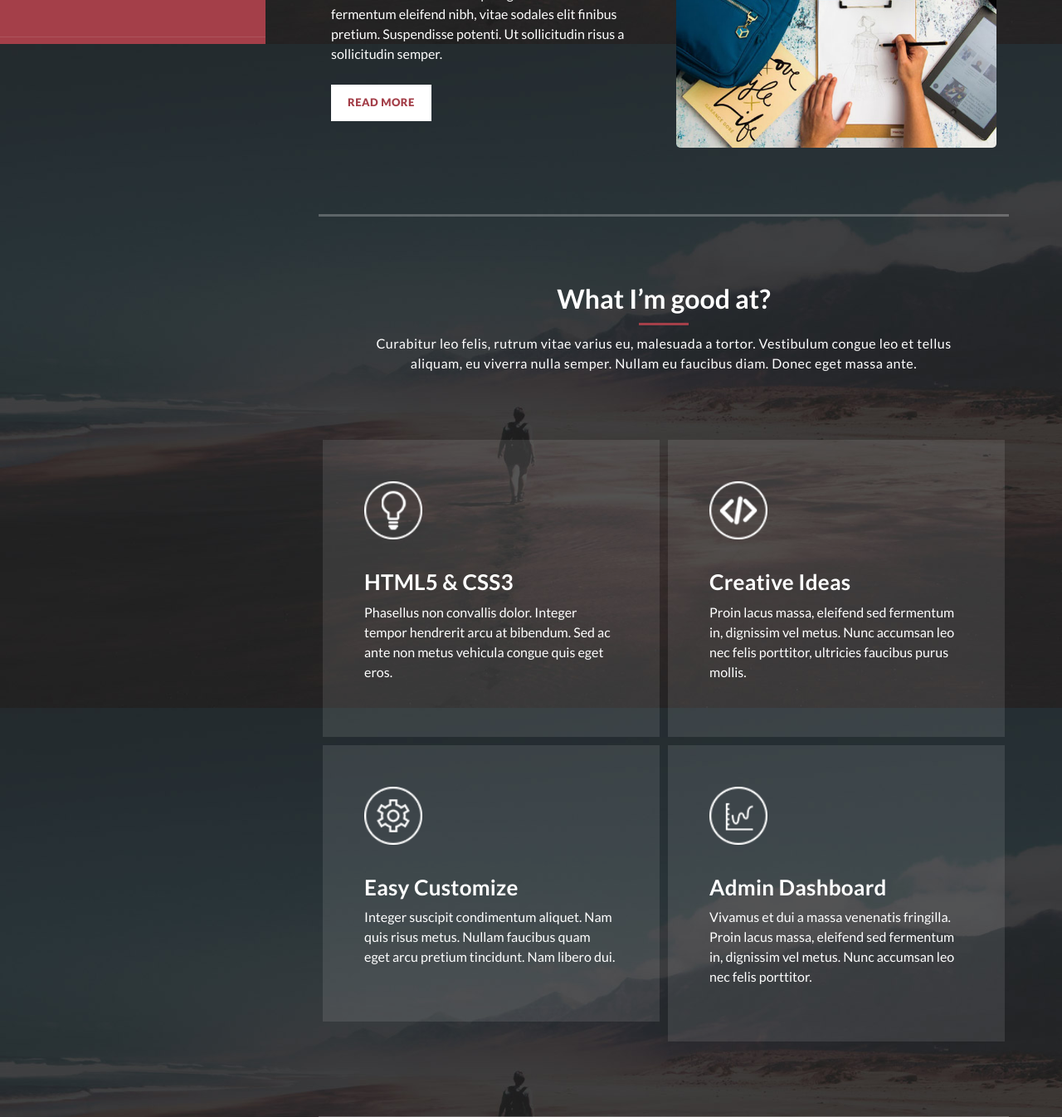
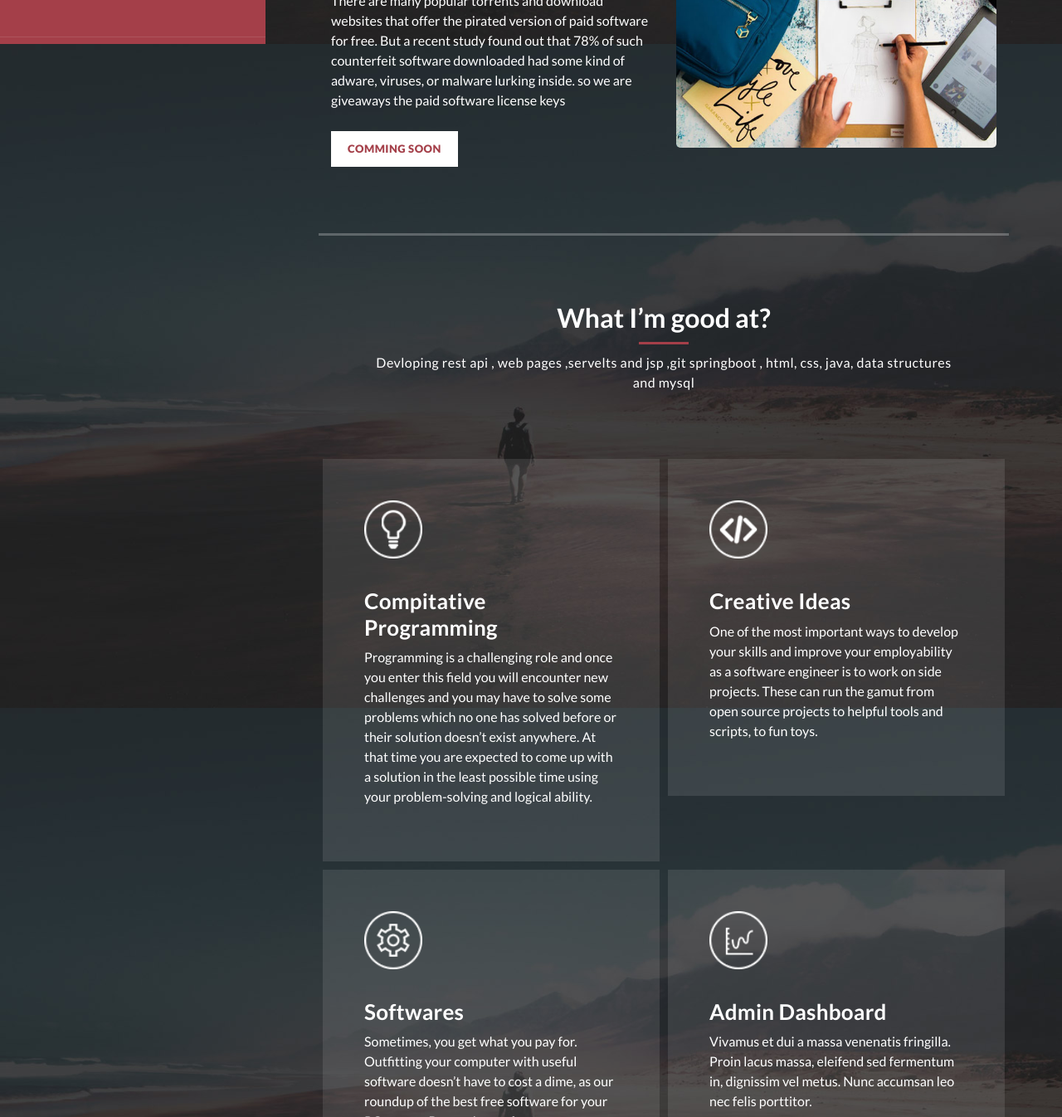
Before and after one commit to tajuddhin/tajuddhin.github.io, a plain HTML site: page index.html in a window 1280 px wide. Shown: the part 747-2093 px from the top of the page at 83% size. Drawn offline with Linux system fonts and the light colour scheme.

Commit message:
updated the website

```diff
--- a/index.html
+++ b/index.html
@@ -37,7 +37,7 @@ https://templatemo.com/tm-531-reflux
           <i class="fa fa-times" id="menu-close"></i>
           <div class="container">
             <div class="image">
-              <a href="#"><img src="assets/images/author-image.jpg" alt="" /></a>
+              <a href="#"><img src="assets/images/author-image.jpeg" alt="" /></a>
             </div>
             <div class="author-content">
               <h4>SHAIK THAJUDDHIN</h4>
@@ -62,7 +62,7 @@ https://templatemo.com/tm-531-reflux
                   <a href="#"><i class="fa fa-twitter"></i></a>
                 </li>
                 <li>
-                  <a href="#"><i class="fa fa-linkedin"></i></a>
+                  <a href="https://www.linkedin.com/in/thajuddhin-shaik-a59473198"><i class="fa fa-linkedin"></i></a>
                 </li>
                 <li>
                   <a href="#"><i class="fa fa-dribbble"></i></a>
@@ -85,8 +85,7 @@ https://templatemo.com/tm-531-reflux
             <h2>About Me</h2>
             <div class="line-dec"></div>
             <span
-              >This is a Bootstrap v4.2.1 CSS Template for you. Edit and use
-              this layout for your site. Updated on 21 May 2019 for repeated main menu HTML code.</span
+                  ><b>Hello I'm Taj </b> A Freelance java developer.I specialise in creating web pages using JavaServer pages (JSP) and servlets,Strong understanding of J2EE, Spring, Hibernate and mysql</span
             >
           </div>
           <div class="left-image-post">
@@ -98,16 +97,13 @@ https://templatemo.com/tm-531-reflux
               </div>
               <div class="col-md-6">
                 <div class="right-text">
-                  <h4>Reflux HTML CSS Template</h4>
-                  <p>
-                    Donec tristique feugiat lacus, at sollicitudin nunc euismod
-                    sed. Mauris viverra, erat non sagittis gravida, elit dui
-                    mollis ante, sit amet eleifend purus ligula eget eros. Sed
-                    tincidunt quam vitae neque pharetra dignissim eget ut
-                    libero.
+                  <h4>Programming Tutorials</h4>
+                  <p>Learn to code in Python, C/C++, Java, html , css and other popular programming languages with our easy to follow tutorials,
+                    examples,interviw Quetions and references.
+
                   </p>
                   <div class="white-button">
-                    <a href="#">Read More</a>
+                    <a href="#">Comming soon</a>
                   </div>
                 </div>
               </div>
@@ -117,16 +113,13 @@ https://templatemo.com/tm-531-reflux
             <div class="row">
               <div class="col-md-6">
                 <div class="left-text">
-                  <h4>Sed sagittis rhoncus velit</h4>
+                  <h4>Paid softwares giveaways and Trics</h4>
                   <p>
-                    Pellentesque habitant morbi tristique senectus et netus et
-                    malesuada fames ac turpis egestas. Vestibulum fermentum
-                    eleifend nibh, vitae sodales elit finibus pretium.
-                    Suspendisse potenti. Ut sollicitudin risus a sollicitudin
-                    semper.
+                   There are many popular torrents and download websites that offer the pirated version of paid software for free.
+But a recent study found out that 78% of such counterfeit software downloaded had some kind of adware, viruses, or malware lurking inside. so we are giveaways the paid software license keys
                   </p>
                   <div class="white-button">
-                    <a href="#">Read More</a>
+                    <a href="#">Comming soon</a>
                   </div>
                 </div>
               </div>
@@ -146,20 +139,20 @@ https://templatemo.com/tm-531-reflux
             <h2>What I’m good at?</h2>
             <div class="line-dec"></div>
             <span
-              >Curabitur leo felis, rutrum vitae varius eu, malesuada a tortor.
-              Vestibulum congue leo et tellus aliquam, eu viverra nulla semper.
-              Nullam eu faucibus diam. Donec eget massa ante.</span
+              >Devloping rest api , web pages ,servelts and jsp ,git springboot , html, css, java, data structures and mysql</span
             >
           </div>
           <div class="row">
             <div class="col-md-6">
               <div class="service-item">
                 <div class="first-service-icon service-icon"></div>
-                <h4>HTML5 &amp; CSS3</h4>
+                <h4>Compitative Programming</h4>
                 <p>
-                  Phasellus non convallis dolor. Integer tempor hendrerit arcu
-                  at bibendum. Sed ac ante non metus vehicula congue quis eget
-                  eros.
+                  Programming is a challenging role and once you enter this field
+                  you will encounter new challenges and you may have to solve some
+                  problems which no one has solved before or their solution doesn’t
+                  exist anywhere. At that time you are expected to come up with a solution
+                  in the least possible time using your problem-solving and logical ability.
                 </p>
               </div>
             </div>
@@ -168,20 +161,22 @@ https://templatemo.com/tm-531-reflux
                 <div class="second-service-icon service-icon"></div>
                 <h4>Creative Ideas</h4>
                 <p>
-                  Proin lacus massa, eleifend sed fermentum in, dignissim vel
-                  metus. Nunc accumsan leo nec felis porttitor, ultricies
-                  faucibus purus mollis.
+                 One of the most important ways to develop your skills and improve
+                  your employability as a software engineer is to work on side projects.
+                  These can run the gamut from open source projects to helpful tools and scripts,
+                  to fun toys.
                 </p>
               </div>
             </div>
             <div class="col-md-6">
               <div class="service-item">
                 <div class="third-service-icon service-icon"></div>
-                <h4>Easy Customize</h4>
+                <h4>Softwares</h4>
                 <p>
-                  Integer suscipit condimentum aliquet. Nam quis risus metus.
-                  Nullam faucibus quam eget arcu pretium tincidunt. Nam libero
-                  dui.
+                  Sometimes, you get what you pay for. Outfitting your computer with useful
+                 software doesn’t have to cost a dime, as our roundup of the best free software
+                  for your PC proves. But paying up for programs often gets you perks you won’t find
+                  with freeware, Some of the most useful software is available only in premium form.
                 </p>
               </div>
             </div>
```
